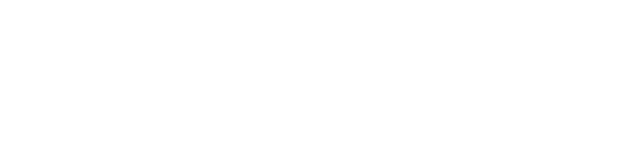
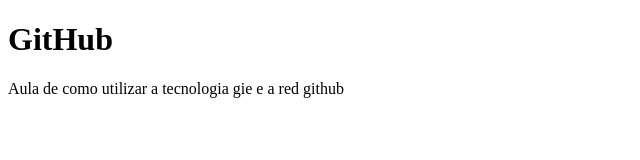
Before and after one commit to robsonfragadesousa/Turma2Localiza2024, a plain HTML site: page index.html in a window 1280 px wide. Shown: the whole page, without its empty margins (0-640 px from the left). Drawn offline with Linux system fonts and the light colour scheme.

Commit message:
Adicionei

```diff
--- a/index.html
+++ b/index.html
@@ -6,6 +6,12 @@
     <title>Aula Git</title>
 </head>
 <body>
+    <main>
+        <div>
+            <h1>GitHub</h1>
+            <p>Aula de como utilizar a tecnologia gie e a red github</p>
+        </div>
+    </main>
 
 </body>
 </html>
```
